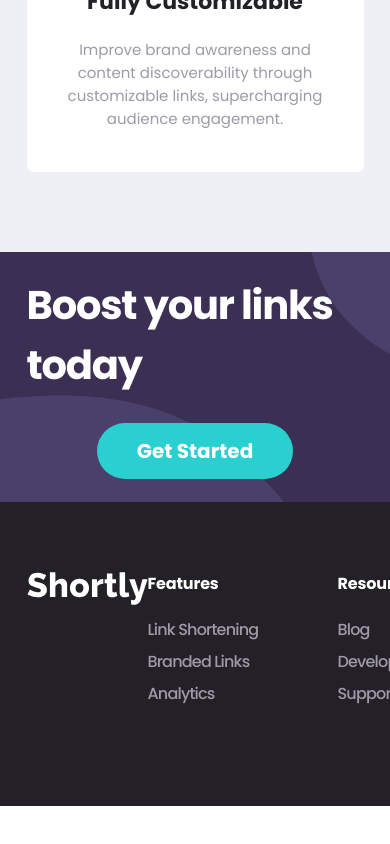
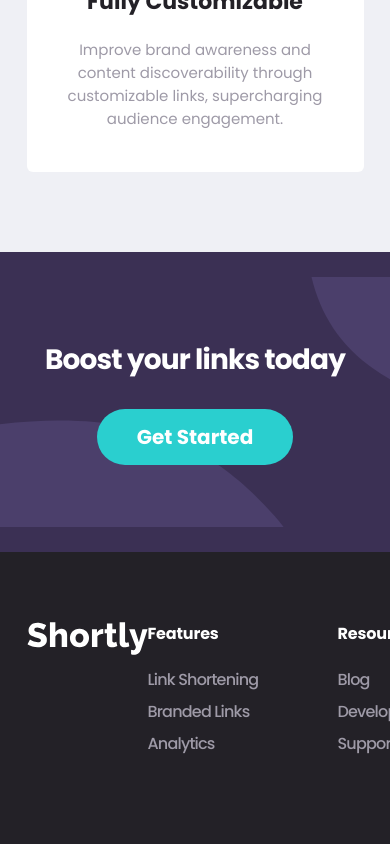
Before and after one commit to anindyoo/fe-mentor-5-shortly, a React (Create React App) app: page / in a window 390 px wide. Shown: the part 2172-3016 px from the top of the page. Before the commit the page ends 2978 px from the top, so only its background shows below. Built offline with nearby package versions, Linux system fonts and the light colour scheme.

Commit message:
feat: add additional boost banner stylings for mobile screens.

```diff
--- a/src/components/Footer/Footer.jsx
+++ b/src/components/Footer/Footer.jsx
@@ -59,9 +59,10 @@ const Footer = () => {
         BOOST-BANNER-CONTENT
         SECTION-CENTER
         flex flex-col gap-7 justify-center items-center
-        h-[15.625rem]"
+        h-[18.75rem] lg:h-[15.625rem]
+        text-center"
         >
-          <span className="text-[2.5rem] font-bold tracking-[-0.03em] text-white">Boost your links today</span>
+          <span className="text-[1.75rem] lg:text-[2.5rem] font-bold tracking-[-0.03em] text-white">Boost your links today</span>
           <button
             type="button"
             className="
```
